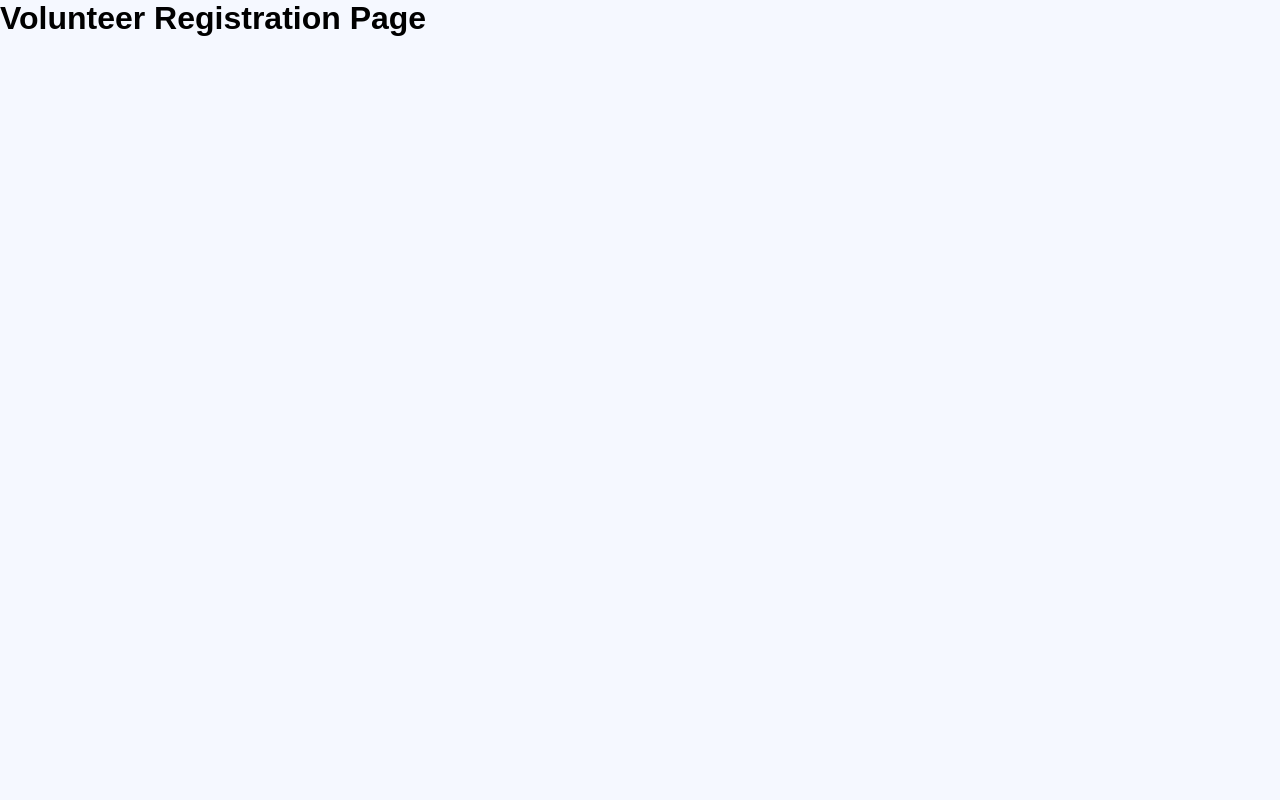
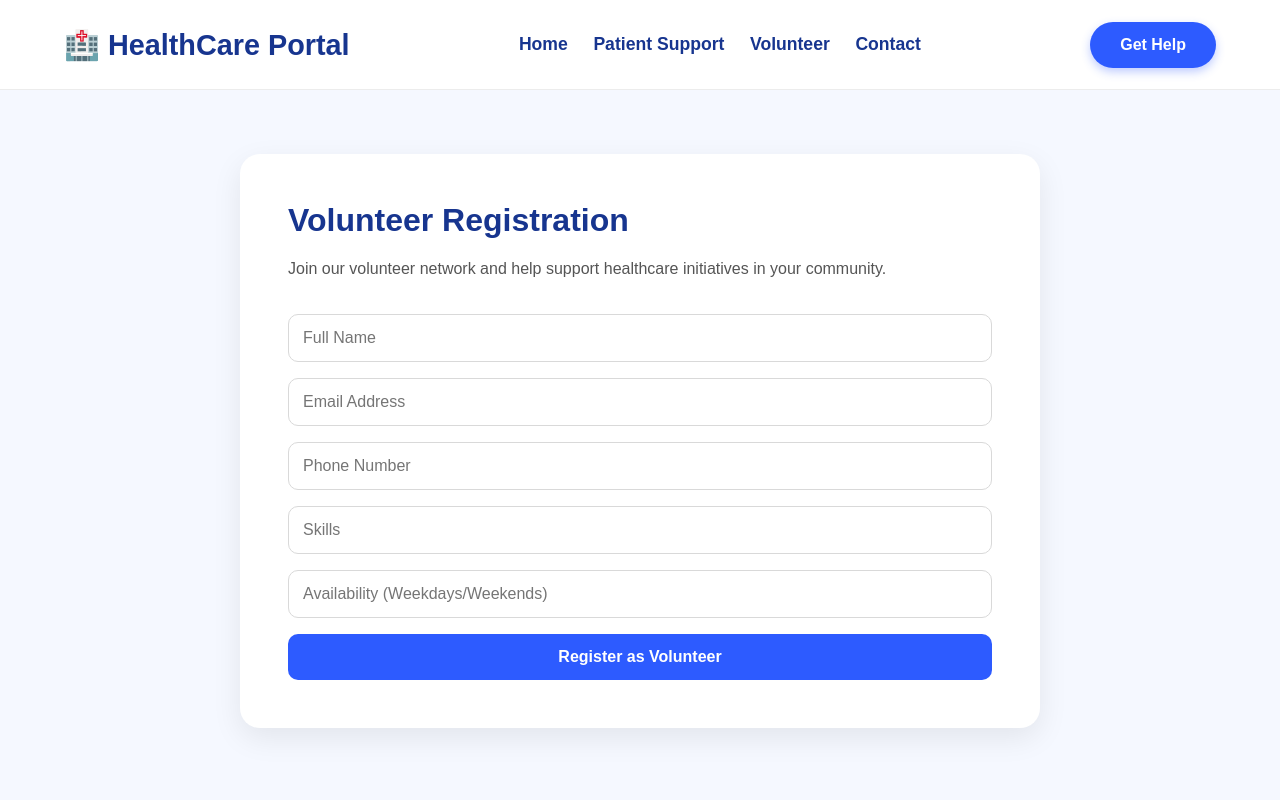
Before and after one commit to harshchauhan06/healthcare-support-app, a React (Vite) app: page /volunteer-registration in a window 1280 px wide. Shown: the top 800 px of the page. Built offline with nearby package versions, Linux system fonts and the light colour scheme.

Commit message:
Add volunteer and contact forms with FAQ support

```diff
--- a/src/App.jsx
+++ b/src/App.jsx
@@ -33,17 +33,17 @@ function App() {
         }
       />
 
-      <Route
-        path="/patient-support"
-        element={<PatientSupport />}
-      />
+     <Route
+  path="/patient-support"
+  element={<PatientSupport setShowFAQ={setShowFAQ} />}
+/>
       <Route
         path="/contact"
-        element={<Contact />}
+        element={<Contact setShowFAQ={setShowFAQ} />}
       />
       <Route
         path="/volunteer-registration"
-        element={<VolunteerRegistration />}
+        element={<VolunteerRegistration setShowFAQ={setShowFAQ} />}
       />
     </Routes>
   </>
--- a/src/pages/PatientSupport.jsx
+++ b/src/pages/PatientSupport.jsx
@@ -1,8 +1,9 @@
 import "./PatientSupport.css";
 import { useState } from "react";
 import Navbar from "../components/navbar";
+import Footer from "../components/footer";
 
-function PatientSupport() {
+function PatientSupport({ setShowFAQ }) {
    const [formData, setFormData] = useState({
   name: "",
   age: "",
@@ -35,12 +36,19 @@ Concern: ${formData.concern}
 Auto Summary:
 Patient reported ${formData.concern.toLowerCase()} and requested support assistance.
 `);
+setFormData({
+  name: "",
+  age: "",
+  phone: "",
+  concern: "",
+  description: "",
+});
 }
 
 
   return (
     <>
-     <Navbar />
+     <Navbar setShowFAQ={setShowFAQ} />
     <div className="patient-support-page">
       <div className="patient-support-container">
 
@@ -103,7 +111,10 @@ Patient reported ${formData.concern.toLowerCase()} and requested support assista
 )}
 
       </div>
+
     </div>
+    <Footer />
+
   </>);
 }
 
--- a/src/pages/contact.jsx
+++ b/src/pages/contact.jsx
@@ -1,8 +1,102 @@
-function Contact() {
+import "./PatientSupport.css";
+import { useState } from "react";
+import Navbar from "../components/navbar";
+import Footer from "../components/footer";
+
+function Contact({ setShowFAQ }) {
+  const [formData, setFormData] = useState({
+    name: "",
+    email: "",
+    message: "",
+  });
+
+  const [summary, setSummary] = useState("");
+
+  function handleChange(event) {
+    const { name, value } = event.target;
+
+    setFormData((prev) => ({
+      ...prev,
+      [name]: value,
+    }));
+  }
+
+  function handleSubmit(event) {
+    event.preventDefault();
+
+    setSummary(`
+Message Sent Successfully
+
+Name: ${formData.name}
+
+Email: ${formData.email}
+
+Auto Response:
+Thank you for contacting us. Your message has been received and our support team will get back to you shortly.
+`);
+ setFormData({
+    name: "",
+    email: "",
+    message: "",
+  });
+  }
+
   return (
-    <div>
-      <h1>Contact Page</h1>
-    </div>
+    <>
+      <Navbar setShowFAQ={setShowFAQ} />
+
+      <div className="patient-support-page">
+        <div className="patient-support-container">
+
+          <h1>Contact Us</h1>
+
+          <p>
+            Have questions or need assistance?
+            Send us a message and we'll respond as soon as possible.
+          </p>
+
+          <form className="patient-form" onSubmit={handleSubmit}>
+
+            <input
+              type="text"
+              name="name"
+              placeholder="Full Name"
+              value={formData.name}
+              onChange={handleChange}
+            />
+
+            <input
+              type="email"
+              name="email"
+              placeholder="Email Address"
+              value={formData.email}
+              onChange={handleChange}
+            />
+
+            <textarea
+              name="message"
+              placeholder="Enter your message"
+              value={formData.message}
+              onChange={handleChange}
+            />
+
+            <button type="submit" className="submit-btn">
+              Send Message
+            </button>
+
+          </form>
+
+          {summary && (
+            <div className="summary-card">
+              <h3>Message Sent</h3>
+              <p>{summary}</p>
+            </div>
+          )}
+
+        </div>
+      </div>
+      <Footer />
+    </>
   );
 }
 
--- a/src/pages/volunteerRegistration.jsx
+++ b/src/pages/volunteerRegistration.jsx
@@ -1,9 +1,127 @@
-function VolunteerRegistration() {
+import "./PatientSupport.css";
+import { useState } from "react";
+import Navbar from "../components/navbar";
+import Footer from "../components/footer";
+
+function VolunteerRegistration({ setShowFAQ }) {
+
+    const [formData, setFormData] = useState({
+  name: "",
+  email: "",
+  phone: "",
+  skills: "",
+  availability: "",
+});
+
+const [summary, setSummary] = useState("");
+
+
+function handleChange(event) {
+  const { name, value } = event.target;
+
+  setFormData((prev) => ({
+    ...prev,
+    [name]: value,
+  }));
+}
+
+function handleSubmit(event) {
+  event.preventDefault();
+
+  setSummary(`
+Volunteer Registration Successful
+
+Name: ${formData.name}
+
+Skills: ${formData.skills}
+
+Availability: ${formData.availability}
+
+Auto Summary:
+Volunteer registered with ${formData.skills} skills and is available ${formData.availability}.
+`);
+setFormData({
+  name: "",
+  email: "",
+  phone: "",
+  skills: "",
+  availability: "",
+});
+}
   return (
-    <div>
-      <h1>Volunteer Registration Page</h1>
+  <>
+    <Navbar setShowFAQ={setShowFAQ} />
+
+    <div className="patient-support-page">
+      <div className="patient-support-container">
+
+        <h1>Volunteer Registration</h1>
+
+        <p>
+          Join our volunteer network and help support
+          healthcare initiatives in your community.
+        </p>
+
+        <form className="patient-form" onSubmit={handleSubmit}>
+
+          <input
+            type="text"
+            name="name"
+            placeholder="Full Name"
+            value={formData.name}
+            onChange={handleChange}
+          />
+
+          <input
+            type="email"
+            name="email"
+            placeholder="Email Address"
+            value={formData.email}
+            onChange={handleChange}
+          />
+
+          <input
+            type="tel"
+            name="phone"
+            placeholder="Phone Number"
+            value={formData.phone}
+            onChange={handleChange}
+          />
+
+          <input
+            type="text"
+            name="skills"
+            placeholder="Skills"
+            value={formData.skills}
+            onChange={handleChange}
+          />
+
+          <input
+            type="text"
+            name="availability"
+            placeholder="Availability (Weekdays/Weekends)"
+            value={formData.availability}
+            onChange={handleChange}
+          />
+
+          <button type="submit" className="submit-btn">
+            Register as Volunteer
+          </button>
+
+        </form>
+
+        {summary && (
+          <div className="summary-card">
+            <h3>Registration Successful</h3>
+            <p>{summary}</p>
+          </div>
+        )}
+
+      </div>
     </div>
-  );
+    <Footer />
+  </>
+);
 }
 
 export default VolunteerRegistration;
```
